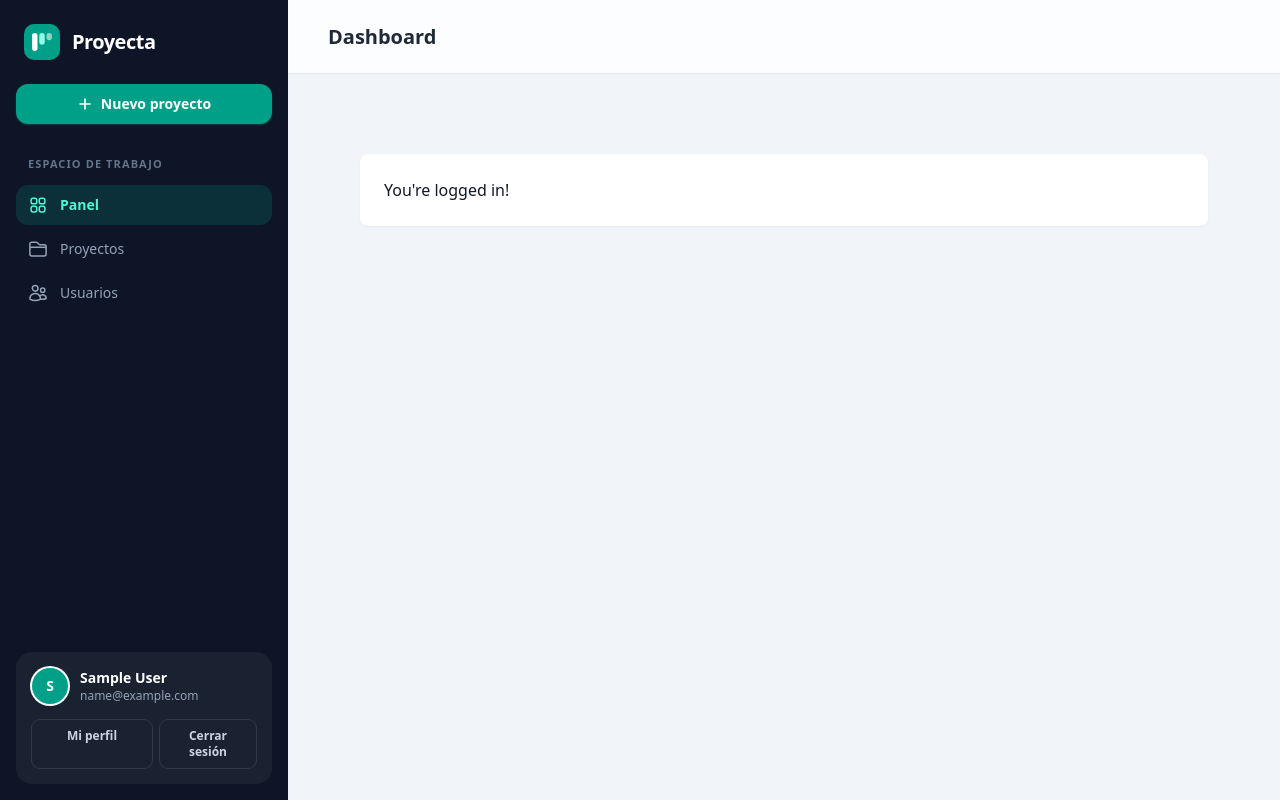
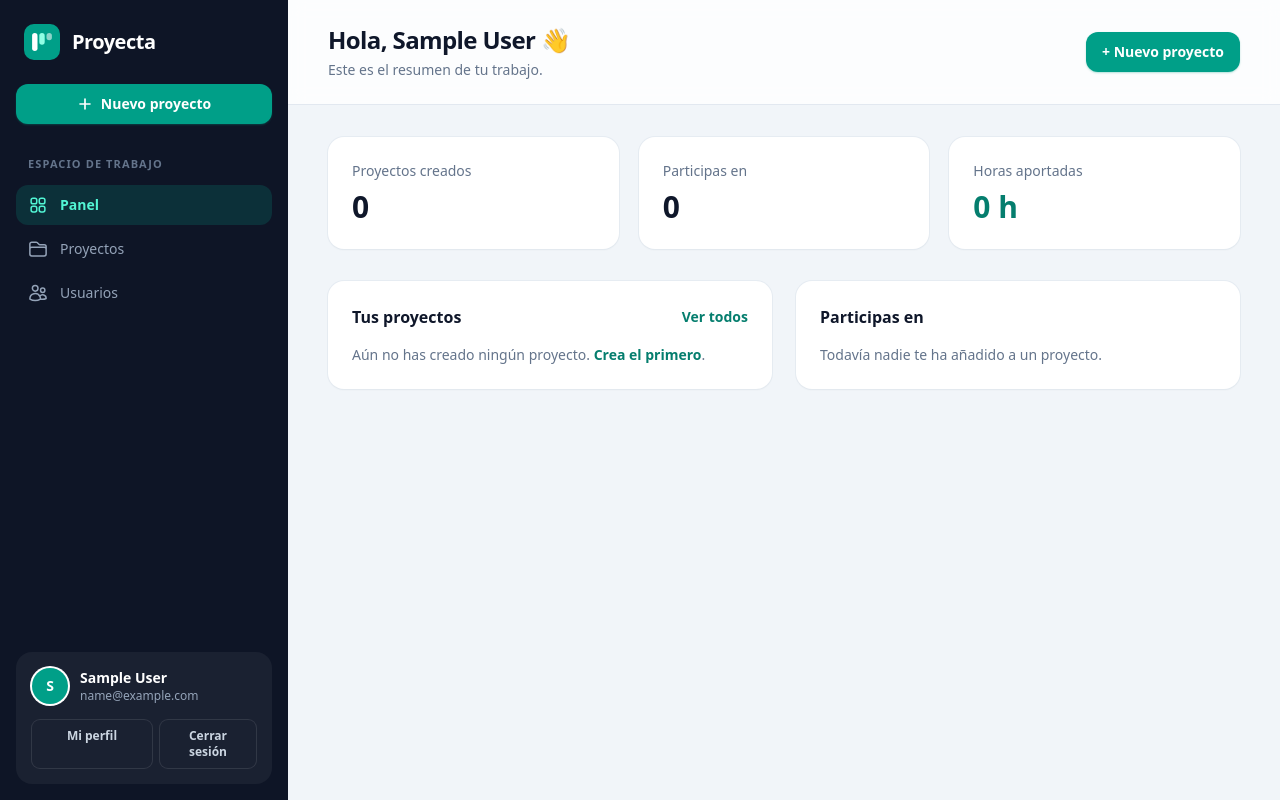
Before and after one commit to gordelu/practica-final-laravel, a Laravel app: page /dashboard in a window 1280 px wide. Run offline with Laravel 12, Linux system fonts and the light colour scheme; the visitor is signed in with stand-in values (Sample User, id 1); data that the repository does not hold is empty; style sheets or scripts are compiled from the project's sources; some web fonts are replaced.

Commit message:
Mostrar en el panel un resumen del usuario
Proyectos creados, participaciones, horas aportadas y listas de
proyectos.

Co-Authored-By: Claude Opus 5.5 <noreply@anthropic.com>

```diff
--- a/resources/views/dashboard.blade.php
+++ b/resources/views/dashboard.blade.php
@@ -1,17 +1,75 @@
+@php
+    $user = auth()->user();
+@endphp
+
 <x-app-layout>
     <x-slot name="header">
-        <h2 class="font-semibold text-xl text-gray-800 leading-tight">
-            {{ __('Dashboard') }}
-        </h2>
+        <div class="flex flex-wrap items-center justify-between gap-4">
+            <div>
+                <h1 class="page-title">Hola, {{ $user->name }} 👋</h1>
+                <p class="page-subtitle">Este es el resumen de tu trabajo.</p>
+            </div>
+            <a href="{{ route('projects.create') }}" class="btn-primary">+ Nuevo proyecto</a>
+        </div>
     </x-slot>
 
-    <div class="py-12">
-        <div class="max-w-7xl mx-auto sm:px-6 lg:px-8">
-            <div class="bg-white overflow-hidden shadow-sm sm:rounded-lg">
-                <div class="p-6 text-gray-900">
-                    {{ __("You're logged in!") }}
-                </div>
+    {{-- Estadísticas --}}
+    <div class="grid gap-5 sm:grid-cols-3">
+        <div class="card">
+            <p class="text-sm font-medium text-slate-500">Proyectos creados</p>
+            <p class="mt-2 text-3xl font-extrabold text-slate-900">{{ $user->ownedProjects->count() }}</p>
+        </div>
+        <div class="card">
+            <p class="text-sm font-medium text-slate-500">Participas en</p>
+            <p class="mt-2 text-3xl font-extrabold text-slate-900">{{ $user->projects->count() }}</p>
+        </div>
+        <div class="card">
+            <p class="text-sm font-medium text-slate-500">Horas aportadas</p>
+            <p class="mt-2 text-3xl font-extrabold text-brand-700">{{ $user->totalHours() }} h</p>
+        </div>
+    </div>
+
+    <div class="mt-8 grid gap-6 lg:grid-cols-2">
+        {{-- Proyectos que ha creado --}}
+        <div class="card">
+            <div class="flex items-center justify-between">
+                <h2 class="card-title">Tus proyectos</h2>
+                <a href="{{ route('projects.index') }}" class="text-sm link">Ver todos</a>
             </div>
+
+            @forelse ($user->ownedProjects as $project)
+                <a href="{{ route('projects.show', $project) }}"
+                   class="mt-3 flex items-center justify-between gap-3 rounded-xl p-3 transition hover:bg-slate-50">
+                    <div class="min-w-0">
+                        <p class="truncate font-semibold text-slate-900">{{ $project->title }}</p>
+                        <p class="text-xs text-slate-500">Vence el {{ $project->due_date->format('d/m/Y') }}</p>
+                    </div>
+                    <x-status-badge :status="$project->status" />
+                </a>
+            @empty
+                <p class="mt-4 text-sm text-slate-500">
+                    Aún no has creado ningún proyecto.
+                    <a href="{{ route('projects.create') }}" class="link">Crea el primero</a>.
+                </p>
+            @endforelse
+        </div>
+
+        {{-- Proyectos en los que participa --}}
+        <div class="card">
+            <h2 class="card-title">Participas en</h2>
+
+            @forelse ($user->projects as $project)
+                <a href="{{ route('projects.show', $project) }}"
+                   class="mt-3 flex items-center justify-between gap-3 rounded-xl p-3 transition hover:bg-slate-50">
+                    <div class="min-w-0">
+                        <p class="truncate font-semibold text-slate-900">{{ $project->title }}</p>
+                        <p class="text-xs text-slate-500">{{ $project->pivot->role }} · {{ $project->pivot->contribution_hours }} h</p>
+                    </div>
+                    <x-status-badge :status="$project->status" />
+                </a>
+            @empty
+                <p class="mt-4 text-sm text-slate-500">Todavía nadie te ha añadido a un proyecto.</p>
+            @endforelse
         </div>
     </div>
 </x-app-layout>
```
